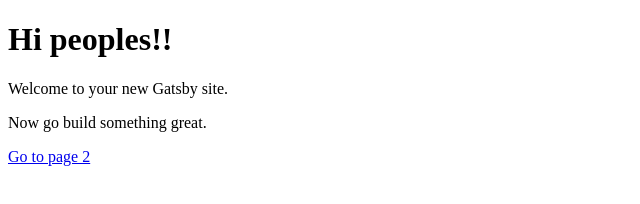
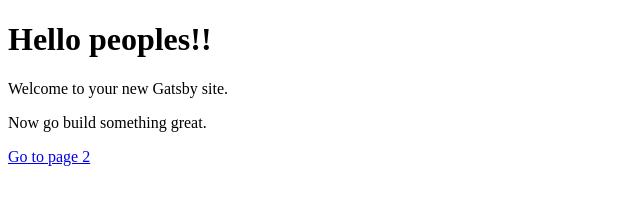
Before and after one commit to ar-to/gatsby-netlify-cms, a Gatsby site: page / in a window 1280 px wide. Shown: the whole page, without its empty margins (0-640 px from the left). Built offline with nearby package versions, Linux system fonts and the light colour scheme; Gatsby itself is replaced by a stand-in of ours.

Commit message:
change to homepage

```diff
--- a/src/pages/index.js
+++ b/src/pages/index.js
@@ -3,7 +3,7 @@ import Link from 'gatsby-link'
 
 const IndexPage = () => (
   <div>
-    <h1>Hi peoples!!</h1>
+    <h1>Hello peoples!!</h1>
     <p>Welcome to your new Gatsby site.</p>
     <p>Now go build something great.</p>
     <Link to="/page-2/">Go to page 2</Link>
```
